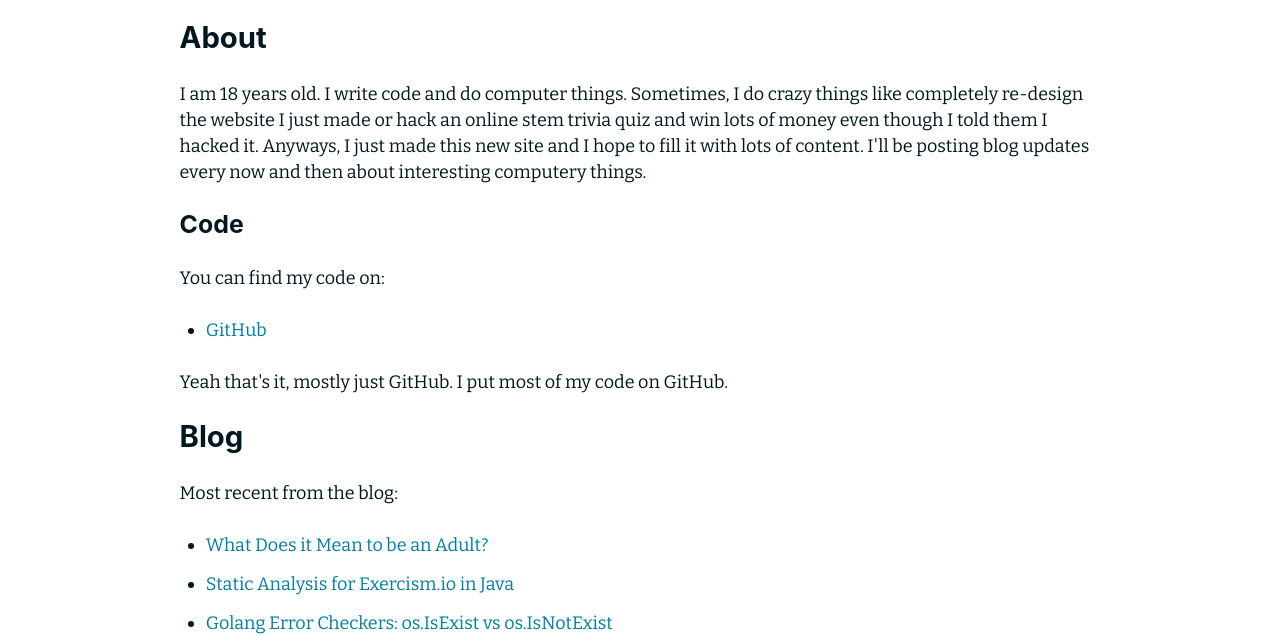
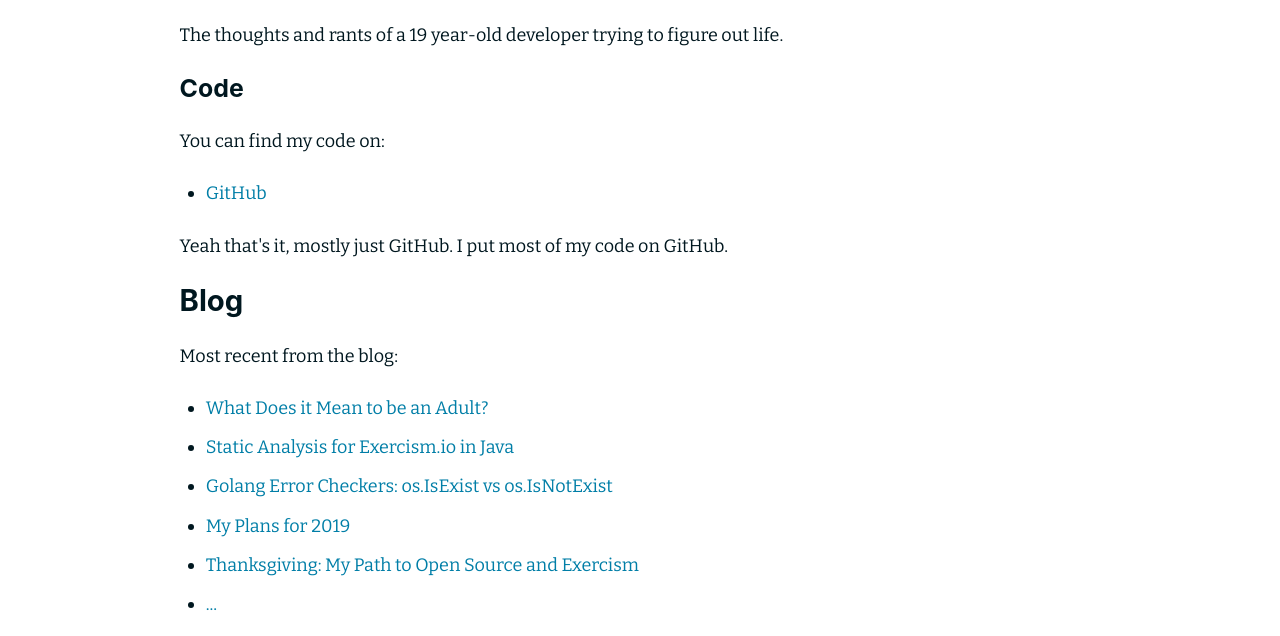
Before and after one commit to Smarticles101/smarticles101.github.io, a Gatsby site: page / in a window 1280 px wide. Shown: the part 171-807 px from the top of the page. Built offline with nearby package versions, Linux system fonts and the light colour scheme; Gatsby itself is replaced by a stand-in of ours.

Commit message:
update home page

```diff
--- a/src/pages/index.js
+++ b/src/pages/index.js
@@ -7,14 +7,8 @@ const IndexPage = ({ data }) => (
   <Layout title="Home">
     <h1>Logan Stucki</h1>
 
-    <h2>About</h2>
     <p>
-      I am 18 years old. I write code and do computer things.
-      Sometimes, I do crazy things like completely re-design the website
-      I just made or hack an online stem trivia quiz and win lots of
-      money even though I told them I hacked it. Anyways, I just made this new site
-      and I hope to fill it with lots of content. I'll be posting blog updates
-      every now and then about interesting computery things.
+      The thoughts and rants of a 19 year-old developer trying to figure out life.
     </p>
 
     <h3>Code</h3>
```
